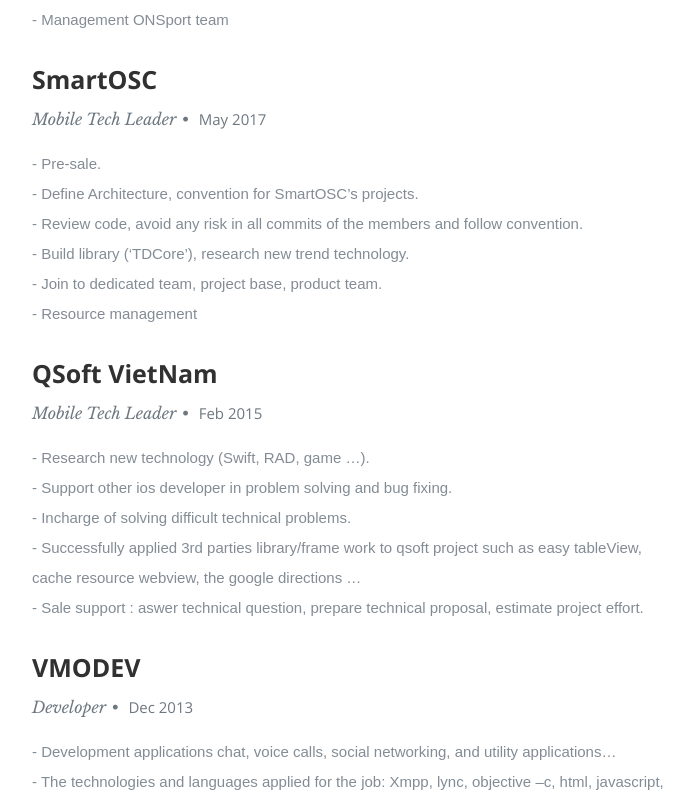
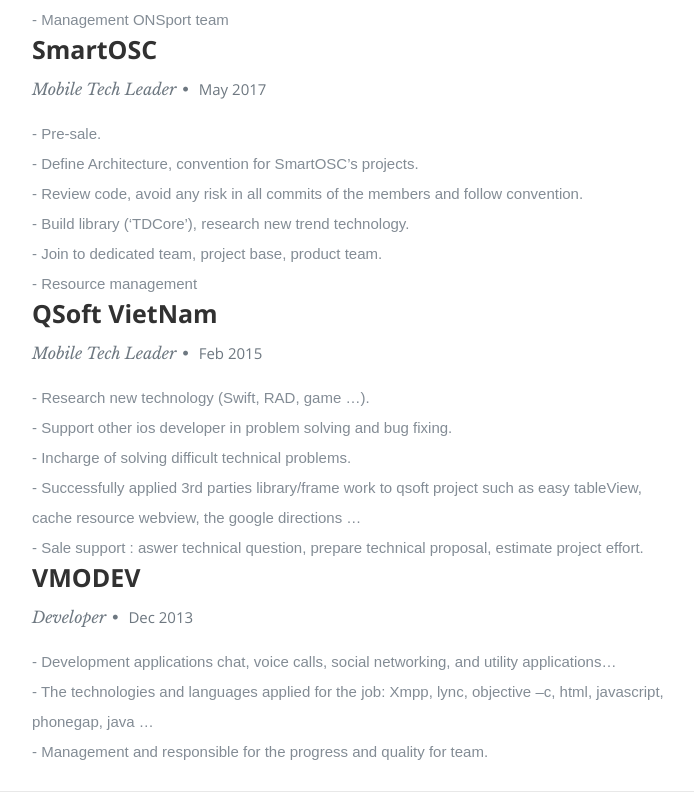
Before and after one commit to thuydao/cv, a React (Create React App) app: page / in a window 1280 px wide. Shown: the part 1906-2700 px from the top of the page, without its empty margins (373-1067 px from the left). Built offline with nearby package versions, Linux system fonts and the light colour scheme.

Commit message:
update code

```diff
--- a/public/index.html
+++ b/public/index.html
@@ -8,7 +8,7 @@
       manifest.json provides metadata used when your web app is added to the
       homescreen on Android. See https://developers.google.com/web/fundamentals/engage-and-retain/web-app-manifest/
     -->
-    <link rel="manifest" href="%PUBLIC_URL%/manifest.json">
+    <link rel="manifest" crossorigin="use-credentials" href="%PUBLIC_URL%/manifest.json">
     <link rel="shortcut icon" href="%PUBLIC_URL%/favicon.ico">
     <meta name="description" content="resume">
   	<!-- CSS
--- a/src/components/contactus/contactus.js
+++ b/src/components/contactus/contactus.js
@@ -1,7 +1,7 @@
 import React, { Component } from 'react';
 export default class ContactUs extends Component {
   render() {
-    let resumeData = this.props.resumeData;
+    // let resumeData = this.props.resumeData;
     return (
       <section id="contact">
           <div className="row section-head">
--- a/src/components/footer/footer.js
+++ b/src/components/footer/footer.js
@@ -10,7 +10,7 @@
             {
               resumeData.socialLinks && resumeData.socialLinks.map((item)=>{
                 return(
-                  <li>
+                  <li key={item.url}>
                     <a href={item.url}>
                     <i className={item.className} />
                     </a>
--- a/src/components/header/header.js
+++ b/src/components/header/header.js
@@ -8,7 +8,7 @@
       <header id="home">
          <nav id="nav-wrap">
             <a className="mobile-btn" href="#nav-wrap" title="Show navigation">Show navigation</a>
-          <a className="mobile-btn" href="#" title="Hide navigation">Hide navigation</a>
+          <a className="mobile-btn" href={null} title="Hide navigation">Hide navigation</a>
             <ul id="nav" className="nav">
                <li className="current"><a className="smoothscroll" href="#home">Home</a></li>
                <li><a className="smoothscroll" href="#about">About</a></li>
--- a/src/components/portfolio/portfolio.js
+++ b/src/components/portfolio/portfolio.js
@@ -11,10 +11,10 @@
           {
             resumeData.portfolio && resumeData.portfolio.map((item)=>{
               return(
-                <div className="columns portfolio-item">
+                <div className="columns portfolio-item" key={item.name}>
                   <div className="item-wrap">
                     <a href="#modal-01">
-                      <img src={`${item.imgurl}`} className="item-img"/>
+                      <img src={`${item.imgurl}`} className="item-img" alt="Foo eating a sandwich."/>
                       <div className="overlay">
                         <div className="portfolio-item-meta">
                           <h5>{item.name}</h5>
--- a/src/components/resume/resume.js
+++ b/src/components/resume/resume.js
@@ -15,7 +15,7 @@
             {
               resumeData.education && resumeData.education.map((item) => {
                 return (
-                  <div className="row item">
+                  <div className="row item" key={item.YearOfPassing}>
                     <div className="twelve columns">
                       <h3>{item.UniversityName}</h3>
                       <p className="info">
@@ -40,18 +40,18 @@
             {
               resumeData.work && resumeData.work.map((item) => {
                 return (
-                  <div className="row item">
+                  <div className="row item" key={item.YearOfLeaving}>
                     <div className="twelve columns">
                       <h3>{item.CompanyName}</h3>
                       <p className="info">
                         {item.specialization}
                         <span>&bull;</span> <em className="date">{item.MonthOfLeaving} {item.YearOfLeaving}</em></p>
-                      <p>
+                      <div>
                         {
                           item.Achievements.split('\n').map((item, i) => {
                             return <div key={item}>{item}</div> ;
                           })}
-                      </p>
+                      </div>
                     </div>
 
                   </div>
@@ -81,7 +81,7 @@
                 {
                   resumeData.skills && resumeData.skills.map((item) => {
                     return (
-                      <li>
+                      <li key={item.skillname}>
                         <span className={`bar-expand ${item.skillname.toLowerCase().replace(' ','')}`}>
                         </span><em>{item.skillname}</em>
                       </li>
--- a/src/components/testimonials/testimonials.js
+++ b/src/components/testimonials/testimonials.js
@@ -15,7 +15,7 @@
                   {
                     resumeData.testimonials && resumeData.testimonials.map((item)=>{
                       return(
-                        <li>
+                        <li key={item.name}>
                           <blockquote>
                             <p>
                             {item.description}
--- a/src/resumeData.js
+++ b/src/resumeData.js
@@ -2,11 +2,8 @@
   "imagebaseurl":"https://thuydao.github.io/cv",
   "name": "Thuy Dao",
   "role": "Mobile Technical Leader",
-  "linkedinId":"Thủy Đào",
   "skypeid": "daoduythuy9690",
-  "roleDescription": " I started working in early 2012. I can work with mobile native (iOS) and hybrid using React Native.\
-   I have exp about e-commerce, social networking, xmpp, pjsip, socket, chart, media...\
-   I am willing to learn and be to new challenges in the future",
+  "roleDescription": " I started working in early 2012. I can work with mobile native (iOS) and hybrid using React Native. I have exp about e-commerce, social networking, xmpp, pjsip, socket, chart, media... I am willing to learn and be to new challenges in the future",
   "socialLinks":[
       {
         "name":"linkedin",
@@ -24,8 +21,7 @@
         "className":"fa fa-skype"
       }
     ],
-  "aboutme":"I have finished my B.E. in Computer Science \n \
-   and have been working in industry for past few years.",
+  "aboutme":"I have finished my B.E. in Computer Science \nand have been working in industry for past few years.",
   "address":"Ha Noi, Viet Nam",
   "website":"https://www.facebook.com/daoduythuy",
   "education":[
@@ -50,46 +46,28 @@
       "specialization":"Tech Leader",
       "MonthOfLeaving":"-",
       "YearOfLeaving":"Present",
-      "Achievements":"- Technology research\
-      \n- Development VTVcab ON.\
-      \n- Development DRM, integration to Harmonic transcode system.\
-      \n- Management ONSport team\
-      "
+      "Achievements":"- Technology research \n- Development VTVcab ON. \n- Development DRM, integration to Harmonic transcode system. \n- Management ONSport team"
     },
     {
       "CompanyName":"SmartOSC",
       "specialization":"Mobile Tech Leader",
       "MonthOfLeaving":"May",
       "YearOfLeaving":"2017",
-      "Achievements":"- Pre-sale.\
-      \n- Define Architecture, convention for SmartOSC’s projects.\
-      \n- Review code, avoid any risk in all commits of the members and follow convention.\
-      \n- Build library (‘TDCore’), research new trend technology.\
-      \n- Join to dedicated team, project base, product team.\
-      \n- Resource management\
-      "
+      "Achievements":"- Pre-sale.\n- Define Architecture, convention for SmartOSC’s projects.\n- Review code, avoid any risk in all commits of the members and follow convention.\n- Build library (‘TDCore’), research new trend technology.\n- Join to dedicated team, project base, product team.\n- Resource management"
     },
     {
       "CompanyName":"QSoft VietNam",
       "specialization":"Mobile Tech Leader",
       "MonthOfLeaving":"Feb",
       "YearOfLeaving":"2015",
-      "Achievements":"- Research new technology (Swift, RAD, game …).\
-      \n- Support other ios developer in problem solving and bug fixing.\
-      \n- Incharge of solving difficult technical problems.\
-      \n- Successfully applied 3rd parties library/frame work to qsoft project such as easy tableView, cache resource webview, the google directions  …\
-      \n- Sale support : aswer technical question, prepare technical proposal, estimate project effort.\
-      "
+      "Achievements":"- Research new technology (Swift, RAD, game …).\n- Support other ios developer in problem solving and bug fixing.\n- Incharge of solving difficult technical problems.\n- Successfully applied 3rd parties library/frame work to qsoft project such as easy tableView, cache resource webview, the google directions  …\n- Sale support : aswer technical question, prepare technical proposal, estimate project effort."
     },
     {
       "CompanyName":"VMODEV",
       "specialization":"Developer",
       "MonthOfLeaving":"Dec",
       "YearOfLeaving":"2013",
-      "Achievements":"- Development applications chat, voice calls, social networking, and utility applications…\
-      \n- The technologies and languages applied for the job: Xmpp, lync, objective –c, html, javascript, phonegap, java …\
-      \n- Management and responsible for the progress and quality for team.\
-      "
+      "Achievements":"- Development applications chat, voice calls, social networking, and utility applications…\n- The technologies and languages applied for the job: Xmpp, lync, objective –c, html, javascript, phonegap, java …\n- Management and responsible for the progress and quality for team."
     },
   ],
   "skillsDescription":"Skills list",
```
Also changed, not shown: 7 other files (tests, documents, lock files or other folders).
